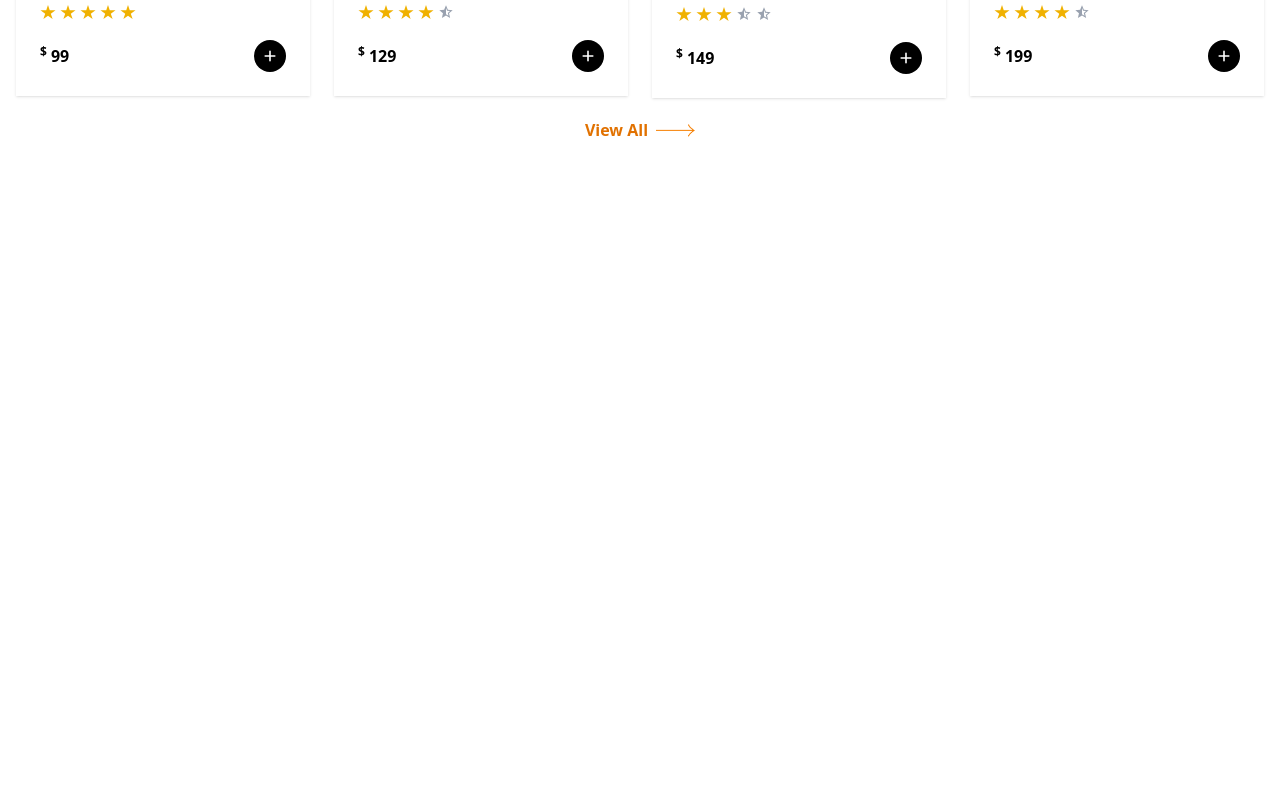
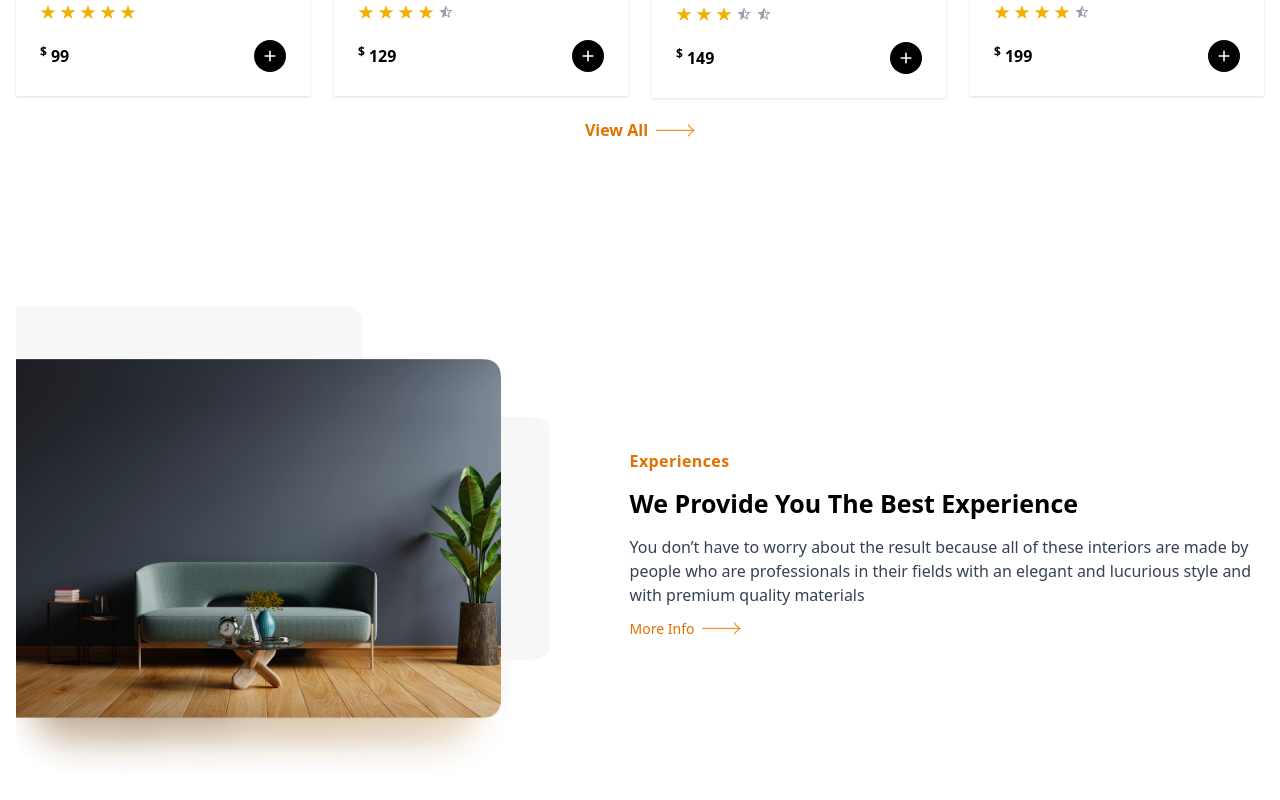
Before and after one commit to dev-shamim84/Panto--Furniture-LandingPage, a React (Vite) app: page / in a window 1280 px wide. Shown: the part 1796-2596 px from the top of the page. Before the commit the page ends 1982 px from the top, so only its background shows below. Built offline with nearby package versions, Linux system fonts and the light colour scheme.

Commit message:
exprience section

```diff
--- /dev/null
+++ b/src/Components/Expriencesection/Exprience.jsx
@@ -0,0 +1,33 @@
+import exprienceImg from "../../assets/expricences.png";
+import ButtonIcon from "../Buttonicon/ButtonIcon";
+
+const Exprience = () => {
+  return (
+    <section>
+      <div className="container mx-auto px-4 py-6">
+        <div className=" my-24 flex flex-col lg:flex-row lg:justify-between items-center md:gap-20 gap-8">
+          <div className="w-full">
+            <img src={exprienceImg} alt="" />
+          </div>
+          <div>
+            <h5 className="text-amber-600 capitalize tracking-wide font-semibold mb-3 text-base">
+              experiences
+            </h5>
+            <h2 className="sm:font-semibold md:font-bold text-[25px] mb-3 capitalize ">
+              we provide you the best experience
+            </h2>
+            <p className="text-base text-gray-700 mb-3 sm:text-left">
+              You don’t have to worry about the result because all of these
+              interiors are made by people who are professionals in their fields
+              with an elegant and lucurious style and with premium quality
+              materials
+            </p>
+            <ButtonIcon text="More Info" />
+          </div>
+        </div>
+      </div>
+    </section>
+  );
+};
+
+export default Exprience;
--- a/src/Pages/Home.jsx
+++ b/src/Pages/Home.jsx
@@ -1,3 +1,4 @@
+import Exprience from "../Components/Expriencesection/Exprience";
 import Hero from "../Components/Hero/Hero";
 import Products from "../Components/Products/Products";
 import WhyChoose from "../Components/WhyChose/WhyChoose";
@@ -7,6 +8,7 @@ const Home = () => {
       <Hero />
       <WhyChoose />
       <Products headline="Best Selling Products" />
+      <Exprience />
     </>
   );
 };
--- a/src/Pages/Shop.jsx
+++ b/src/Pages/Shop.jsx
@@ -2,7 +2,7 @@ import BannerImg from "../../src/assets/banner.png";
 import Products from "../Components/Products/Products";
 const Shop = () => {
   return (
-    <section className="min-h-screen">
+    <div className="min-h-screen">
       <div
         className="w-full bg-center bg-cover h-[400px] flex justify-center items-center"
         style={{ backgroundImage: `url(${BannerImg})` }}
@@ -12,7 +12,7 @@ const Shop = () => {
         </h1>
       </div>
       <Products headline="What's Your Choices" />
-    </section>
+    </div>
   );
 };
 
```
